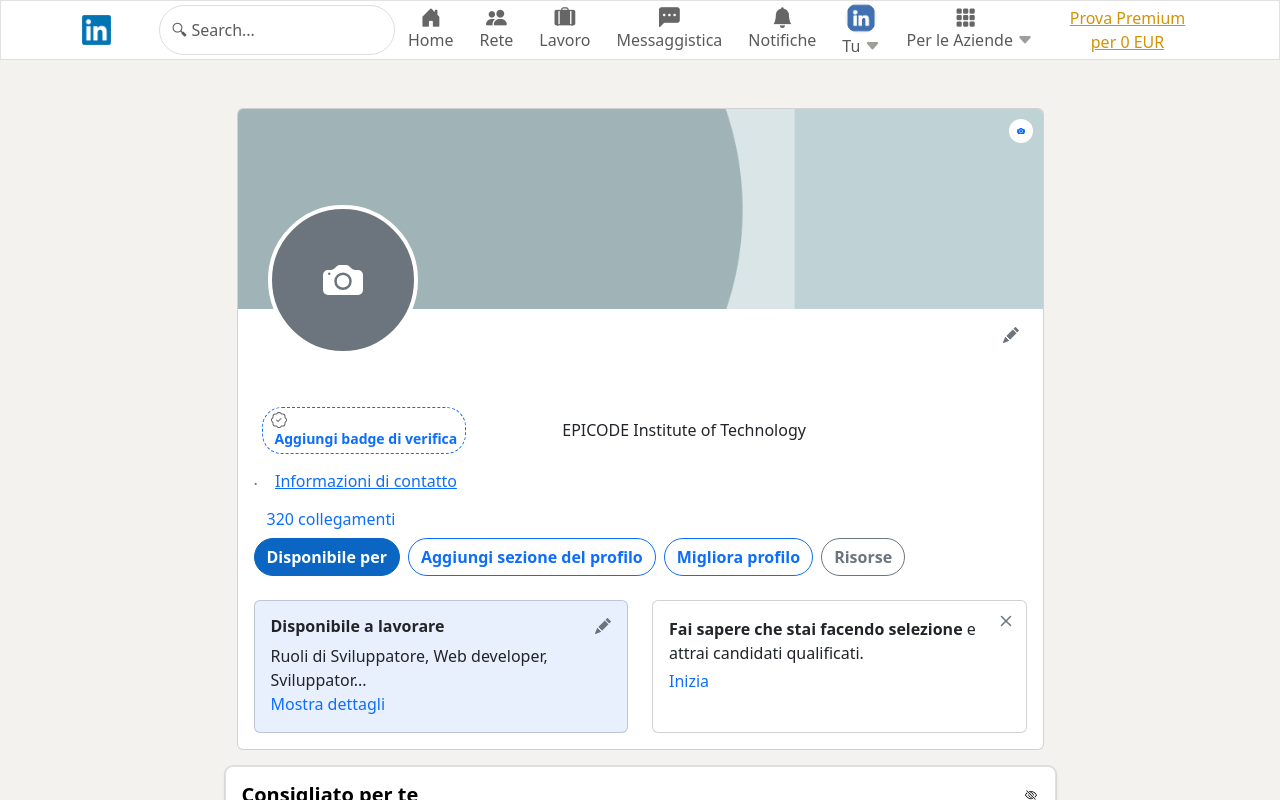
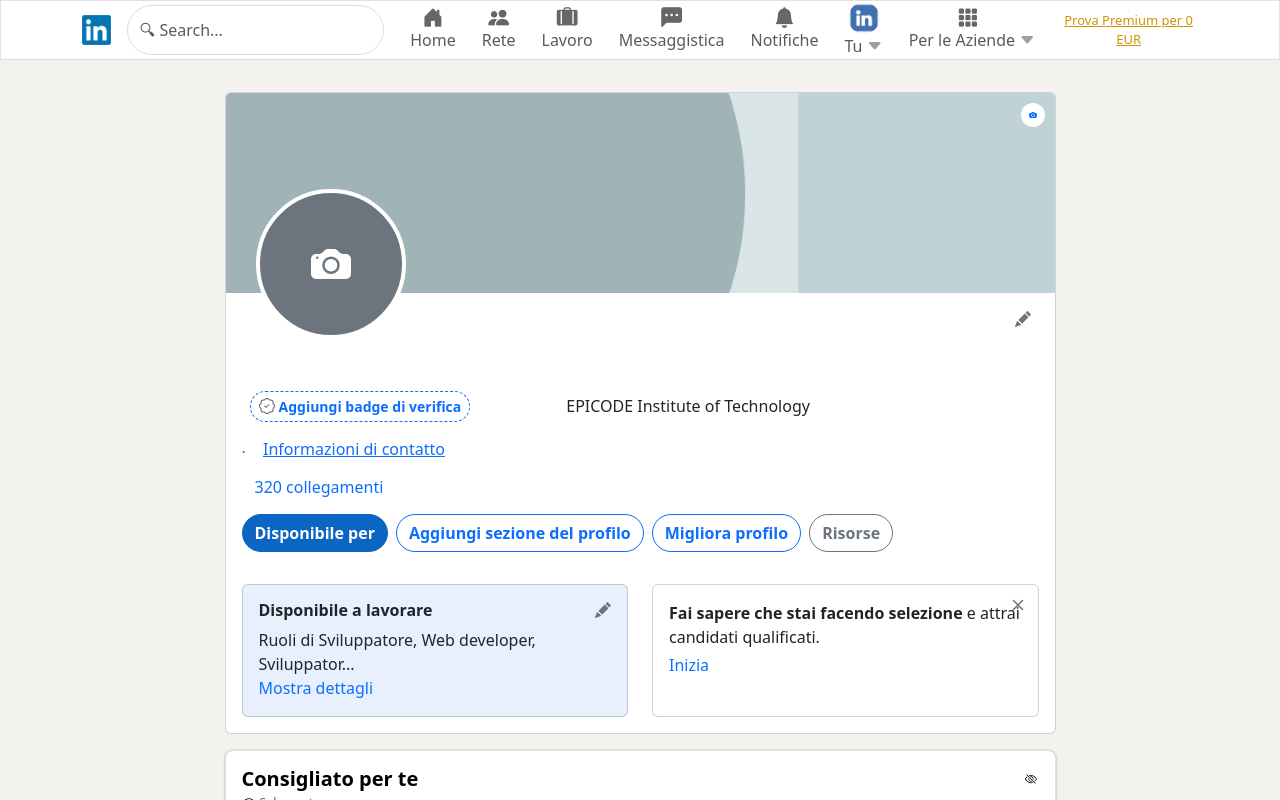
Before and after one commit to Antimo90/linkedlnclone, a React (Vite) app: page /profile in a window 1280 px wide. Shown: the top 800 px of the page. Built offline with nearby package versions, Linux system fonts and the light colour scheme; no server answers.

Commit message:
Other adjustments

```diff
--- a/src/Components/SideBarDX.jsx
+++ b/src/Components/SideBarDX.jsx
@@ -25,7 +25,7 @@ const SideBarDX = () => {
     <aside className=" flex flex-col gap-2 me-2 text-sm w-100">
       {/* Lingua e URL */}
       <div
-        className="sideBarDXBorderShadow rounded-2 p-2 bg-white shadow-sm"
+        className="sideBarDXBorderShadow rounded-2 p-3 bg-white shadow-sm"
         style={{ border: "#f3f2ef" }}
       >
         <div className="space-y-1">
@@ -49,7 +49,7 @@ const SideBarDX = () => {
 
       {/* Annuncio sponsorizzato */}
       <div
-        className="sideBarDXBorderShadow rounded-2 p-2 mb-2 mt-2 bg-white border shadow-sm"
+        className="sideBarDXBorderShadow rounded-2 p-3 mb-2 mt-2 bg-white border shadow-sm"
         style={{ border: "#f3f2ef" }}
       >
         <h2 className="font-semibold fs-6 mb-1">Promosso</h2>
--- a/src/components/CustomNavbar.css
+++ b/src/components/CustomNavbar.css
@@ -85,6 +85,10 @@
 
 .navbarPremiumLink {
   color: #d19307;
+  font-size: small;
+  white-space: nowrap;
+  overflow: hidden;
+  text-overflow: ellipsis;
 }
 
 .navbarCollapseButton {
@@ -129,51 +133,48 @@
 .dropdownButton1 {
   margin: 0 5px;
   padding: 6px 12px;
-  border-radius: 50px;
-  border: solid 1px #0274b3;
-  background: #0274b3;
-  color: #ffffff !important;
+  border-radius: 50px !important;
+  border: solid 1px #0274b3 !important;
+  background: #ffffff !important;
+  color: #0274b3 !important;
   font-weight: 600;
   font-size: 0.85rem;
-  transition: none !important;
-  animation: none !important;
-  transform: none !important;
-  box-shadow: none !important;
 }
 
 .dropdownButton1:hover {
   margin: 0 5px;
   padding: 6px 12px;
-  border-radius: 5px;
+  border-radius: 50px !important;
   border: solid 1px #0274b3 !important;
   background: #0274b3 !important;
   color: #ffffff !important;
   font-weight: 600;
   font-size: 0.85rem;
-  transition: none !important;
-  animation: none !important;
-  transform: none !important;
-  box-shadow: none !important;
 }
 
 .dropdownButton1:active {
   margin: 0 5px;
   padding: 6px 12px;
-  border-radius: 5px;
+  border-radius: 50px !important;
   border: solid 1px #0274b3 !important;
   background: #0274b3 !important;
   color: #ffffff !important;
   font-weight: 600;
   font-size: 0.85rem;
-  transition: none !important;
-  animation: none !important;
-  transform: none !important;
-  box-shadow: none !important;
 }
 
 .dropdownButton2 {
   margin: 0 10px;
-  border-radius: 50px;
+  border-radius: 50px !important;
+  border: solid 1px #0274b3;
+  background: #0274b3;
+  color: white;
+  font-weight: 600;
+}
+
+.dropdownButton2:hover {
+  margin: 0 10px;
+  border-radius: 50px !important;
   border: solid 1px #0274b3;
   background: #0274b3;
   color: white;
@@ -182,7 +183,7 @@
 
 .dropdownButton2:active {
   margin: 0 10px;
-  border-radius: 5px;
+  border-radius: 50px !important;
   border: solid 1px #0274b3 !important;
   background: none !important;
   color: #0274b3 !important;
--- a/src/components/CustomNavbar.jsx
+++ b/src/components/CustomNavbar.jsx
@@ -323,11 +323,6 @@ function CustomNavbar() {
 
           {/* Searchbar mobile */}
           <div className="d-block d-md-none flex-grow-1 mx-2">
-            {/* <input
-              type="text"
-              placeholder="🔍️ Search..."
-              className="mobileSearch"
-            /> */}
             <Searchbar />
           </div>
 
@@ -340,15 +335,14 @@ function CustomNavbar() {
           <div className="d-none d-md-flex w-100 justify-content-between align-items-center">
             {/* Sinistra: Logo + Searchbars desktop */}
             <div className="d-flex align-items-center">
-              <Navbar.Brand href="#home"></Navbar.Brand>
-              <div className="ms-3">
+              <div>
                 <Searchbar />
               </div>
             </div>
 
             {/* Centro: Nav items con icone e testo sotto */}
             <Navbar.Collapse id="basic-navbar-nav">
-              <Nav className="me-auto d-flex flex-row align-items-center">
+              <Nav className="ms-auto d-flex flex-row align-items-center">
                 <Nav.Link as={Link} to="/" className="navbarLinks">
                   <div className="d-flex flex-column text-center">
                     <i className="bi bi-house-door-fill"></i>
@@ -553,7 +547,7 @@ function CustomNavbar() {
                 {/* Link Premium */}
                 <div className="navbarLinks d-flex flex-column align-items-center ms-3">
                   <a className="navbarPremiumLink text-center" href="">
-                    Prova Premium per 0 EUR
+                    Prova Premium per 0 <br /> EUR
                   </a>
                 </div>
               </Nav>
--- a/src/components/Profile.jsx
+++ b/src/components/Profile.jsx
@@ -7,86 +7,86 @@ import {
   Button,
   Spinner,
   Alert,
-} from "react-bootstrap";
-import { BsPencilFill, BsCameraFill, BsX } from "react-icons/bs";
-import { useEffect, useRef, useState } from "react";
-import { useDispatch, useSelector } from "react-redux";
-import fetchUser from "../components/FetchUser";
-import { uploadProfileImage, uploadCoverImage } from "../redux/actions";
-import { getCoverImage } from "../services/imageUploadService";
-import imagetop from "../assets/image.png";
-import "./Profile.css";
+} from "react-bootstrap"
+import { BsPencilFill, BsCameraFill, BsX } from "react-icons/bs"
+import { useEffect, useRef, useState } from "react"
+import { useDispatch, useSelector } from "react-redux"
+import fetchUser from "../components/FetchUser"
+import { uploadProfileImage, uploadCoverImage } from "../redux/actions"
+import { getCoverImage } from "../services/imageUploadService"
+import imagetop from "../assets/image.png"
+import "./Profile.css"
 
 const Profile = () => {
-  const dispatch = useDispatch();
-  const user = useSelector((state) => state.user);
-  const fileInputRef = useRef(null);
-  const coverImageInputRef = useRef(null);
-  const [localCoverImage, setLocalCoverImage] = useState(null);
+  const dispatch = useDispatch()
+  const user = useSelector((state) => state.user)
+  const fileInputRef = useRef(null)
+  const coverImageInputRef = useRef(null)
+  const [localCoverImage, setLocalCoverImage] = useState(null)
 
   useEffect(() => {
-    dispatch(fetchUser());
-  }, [dispatch]);
+    dispatch(fetchUser())
+  }, [dispatch])
 
   // Carica l'immagine di copertina salvata localmente quando l'utente è disponibile
   useEffect(() => {
     if (user._id) {
-      const savedCoverImage = getCoverImage(user._id);
+      const savedCoverImage = getCoverImage(user._id)
       if (savedCoverImage) {
-        setLocalCoverImage(savedCoverImage);
+        setLocalCoverImage(savedCoverImage)
       }
     }
-  }, [user._id]);
+  }, [user._id])
 
   // Funzione per gestire il click sull'immagine del profilo
   const handleImageClick = () => {
-    fileInputRef.current?.click();
-  };
+    fileInputRef.current?.click()
+  }
 
   // Funzione per gestire il click sull'icona camera per l'immagine di copertina
   const handleCoverImageClick = () => {
-    coverImageInputRef.current?.click();
-  };
+    coverImageInputRef.current?.click()
+  }
 
   // Funzione per gestire il cambio del file del profilo
   const handleFileChange = async (event) => {
-    const file = event.target.files[0];
+    const file = event.target.files[0]
     if (file && user._id) {
       try {
-        await dispatch(uploadProfileImage(user._id, file));
+        await dispatch(uploadProfileImage(user._id, file))
       } catch (error) {
-        console.error("Errore durante l'upload:", error);
+        console.error("Errore durante l'upload:", error)
       }
     }
-  };
+  }
 
   // Funzione per gestire il cambio dell'immagine di copertina
   const handleCoverImageChange = async (event) => {
-    const file = event.target.files[0];
+    const file = event.target.files[0]
     if (file && user._id) {
       try {
         // Utilizzo l'azione Redux per l'upload permanente (ora salva in localStorage)
-        const result = await dispatch(uploadCoverImage(user._id, file));
+        const result = await dispatch(uploadCoverImage(user._id, file))
         // Aggiorno lo stato locale con la nuova immagine
-        setLocalCoverImage(result.coverImage);
+        setLocalCoverImage(result.coverImage)
         console.log(
           "Immagine di copertina caricata e salvata localmente:",
           file.name
-        );
+        )
       } catch (error) {
         console.error(
           "Errore durante il salvataggio dell'immagine di copertina:",
           error
-        );
+        )
       }
     }
-  };
+  }
 
   return (
     <>
       <Container>
-        <Row className="mt-4 mb-3">
-          <Col>
+        <Row className="mt-2 mb-3">
+          <Col className="p-0">
             <Card>
               <div className="position-relative">
                 <Card.Img
@@ -210,7 +210,7 @@ const Profile = () => {
                   </Card.Title>
                   <Button
                     variant="button"
-                    className="btn  btn-sm me-5 text-primary ms-2 fw-bold"
+                    className="btn btn-sm me-5 text-primary ms-2 fw-bold d-flex flex-row text-center"
                     style={{
                       borderRadius: "20px",
                       borderStyle: "dashed",
@@ -218,7 +218,7 @@ const Profile = () => {
                       color: "black",
                     }}
                   >
-                    <span className="me-1">
+                    <span className="me-1 m-auto">
                       <svg
                         xmlns="http://www.w3.org/2000/svg"
                         width="16"
@@ -242,6 +242,8 @@ const Profile = () => {
                     </a>
                   </span>
                 </div>
+
+                <Card.Text className="mb-0">{user.title}</Card.Text>
                 <Card.Text className="mb-0">{user.bio}</Card.Text>
                 <Card.Text className="text-secondary mb-0">
                   {user.area} .{" "}
@@ -255,11 +257,11 @@ const Profile = () => {
                   </a>{" "}
                 </div>
                 <div>
-                  <Button variant="btn btn-primary rounded-pill me-2 fw-bold">
+                  <Button variant="btn btn-primary rounded-pill fw-bold ms-0 m-2">
                     Disponibile per
                   </Button>
                   <Button
-                    className="rounded-pill me-2 fw-bold"
+                    className="rounded-pill fw-bold ms-0 m-2"
                     style={{
                       backgroundColor: "transparent",
                       color: "#0d6efd",
@@ -269,7 +271,7 @@ const Profile = () => {
                     Aggiungi sezione del profilo
                   </Button>
                   <Button
-                    className="rounded-pill me-2 fw-bold"
+                    className="rounded-pill fw-bold ms-0 m-2"
                     style={{
                       backgroundColor: "transparent",
                       color: "#0d6efd",
@@ -279,7 +281,7 @@ const Profile = () => {
                     Migliora profilo
                   </Button>
                   <Button
-                    className="rounded-pill me-2 fw-bold text-secondary"
+                    className="rounded-pill fw-bold text-secondary ms-0 m-2"
                     style={{
                       backgroundColor: "transparent",
                       border: "1px solid #6c757d",
@@ -343,7 +345,7 @@ const Profile = () => {
         </Row>
       </Container>
     </>
-  );
-};
+  )
+}
 
-export default Profile;
+export default Profile
```
